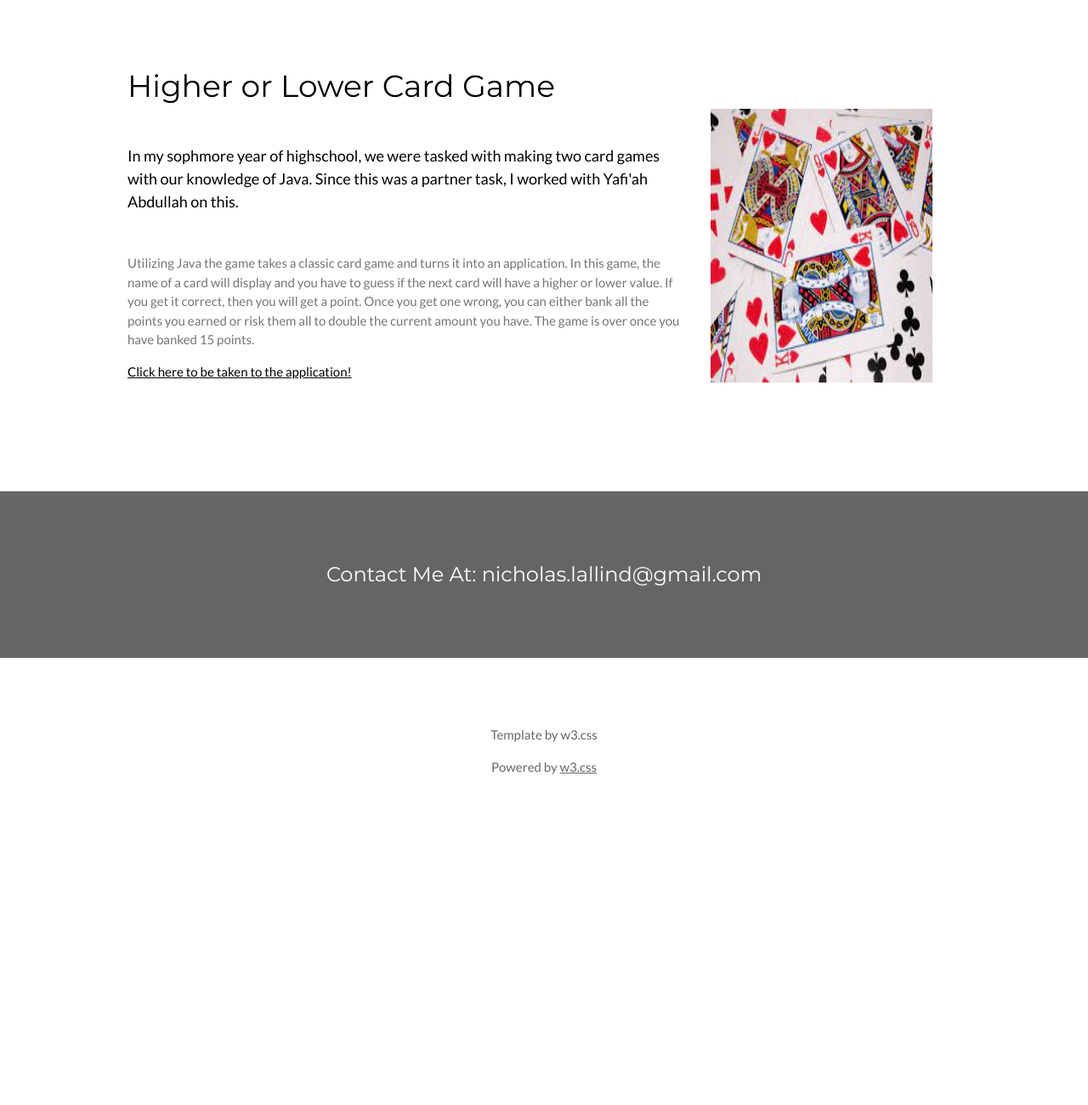
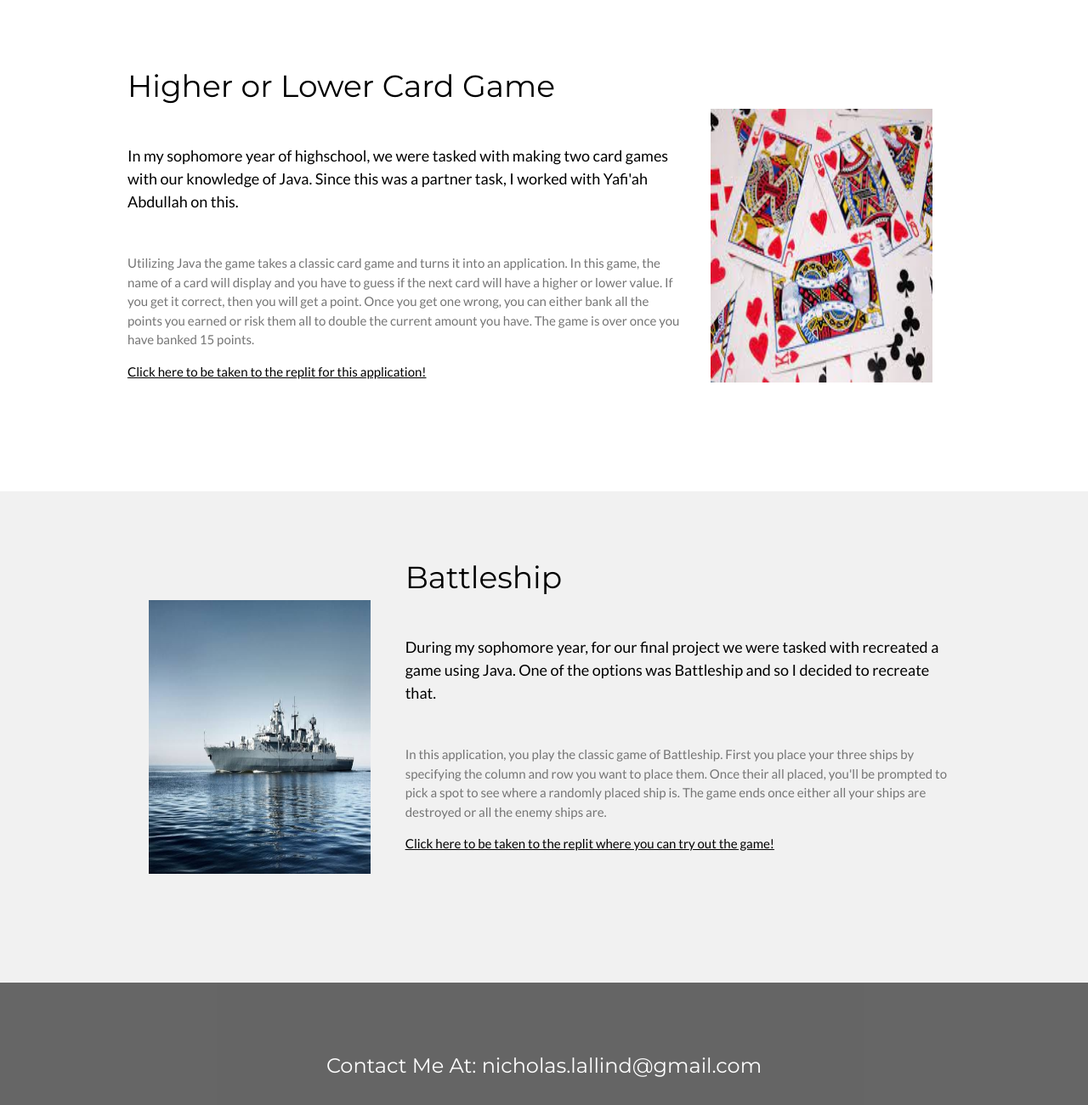
Before and after one commit to HoliestGamer/Digital-Portfolio, a plain HTML site: page projects.html in a window 1280 px wide. Shown: the part 1540-2840 px from the top of the page at 85% size. Before the commit the page ends 2532 px from the top, so only its background shows below. Drawn offline with nearby package versions, Linux system fonts and the light colour scheme.

Commit message:
Retitled each page and added the battleship project

```diff
--- a/projects.html
+++ b/projects.html
@@ -8,7 +8,7 @@
 <!DOCTYPE html>
 <html lang="en">
   <head>
-    <title>W3.CSS Template</title>
+    <title>My Digital Portfolio | Projects Page</title>
     <meta charset="UTF-8">
     <meta name="viewport" content="width=device-width, initial-scale=1">
 
@@ -73,7 +73,7 @@
         </div>
 
         <div class="w3-twothird">
-          <h1>Senior Project</h1>
+          <h1>Luckie's Journey</h1>
           <h5 class="w3-padding-32">My Senior Project was a game called Luckie's Journey. It was built with the Godot Engine.</h5>
 
           <p class="w3-text-grey">In the game you play as Luckie the lumberjack and your goal to kill all 20 loggers. However, your being chased by a demon, named U.Le. If U.Le touches one of the loggers, then it's game over, but if Luckie defeats them all he wins! The controls for the game are WASD to move and press and hold Space to swing Luckie's hatchet.</p>
@@ -87,10 +87,10 @@
       <div class="w3-content">
         <div class="w3-twothird">
           <h1>Higher or Lower Card Game</h1>
-          <h5 class="w3-padding-32">In my sophmore year of highschool, we were tasked with making two card games with our knowledge of Java. Since this was a partner task, I worked with Yafi'ah Abdullah on this.</h5>
+          <h5 class="w3-padding-32">In my sophomore year of highschool, we were tasked with making two card games with our knowledge of Java. Since this was a partner task, I worked with Yafi'ah Abdullah on this.</h5>
 
           <p class="w3-text-grey">Utilizing Java the game takes a classic card game and turns it into an application. In this game, the name of a card will display and you have to guess if the next card will have a higher or lower value. If you get it correct, then you will get a point. Once you get one wrong, you can either bank all the points you earned or risk them all to double the current amount you have. The game is over once you have banked 15 points.</p>
-          <a href="https://replit.com/join/gmfpezhn-nicholasrivera">Click here to be taken to the application!</a>
+          <a href="https://replit.com/join/gmfpezhn-nicholasrivera">Click here to be taken to the replit for this application!</a>
         </div>
 
         <div class="w3-third w3-center">
@@ -99,6 +99,23 @@
       </div>
     </div>
 
+    <!-- Fourth Grid -->
+    <div class="w3-row-padding w3-light-grey w3-padding-64 w3-container">
+      <div class="w3-content">
+        <div class="w3-third w3-center">
+          <img class="fa w3-padding-64 w3-text-red w3-margin-right" src="images/battleship.jpg">
+
+        </div>
+
+        <div class="w3-twothird">
+          <h1>Battleship</h1>
+          <h5 class="w3-padding-32">During my sophomore year, for our final project we were tasked with recreated a game using Java. One of the options was Battleship and so I decided to recreate that.</h5>
+
+          <p class="w3-text-grey">In this application, you play the classic game of Battleship. First you place your three ships by specifying the column and row you want to place them. Once their all placed, you'll be prompted to pick a spot to see where a randomly placed ship is. The game ends once either all your ships are destroyed or all the enemy ships are.</p>
+          <a href="https://replit.com/join/vsjzzoxz-nicholasrivera">Click here to be taken to the replit where you can try out the game!</a>
+        </div>
+      </div>
+    </div>
 
     <div class="w3-container w3-black w3-center w3-opacity w3-padding-64">
       <h1 class="w3-margin w3-xlarge">Contact Me At: nicholas.lallind@gmail.com</h1>
```
Also changed, not shown: about.html (+1 -1 lines), education.html (+1 -1 lines), index.html (+1 -1 lines), images/battleship.jpg (added).
